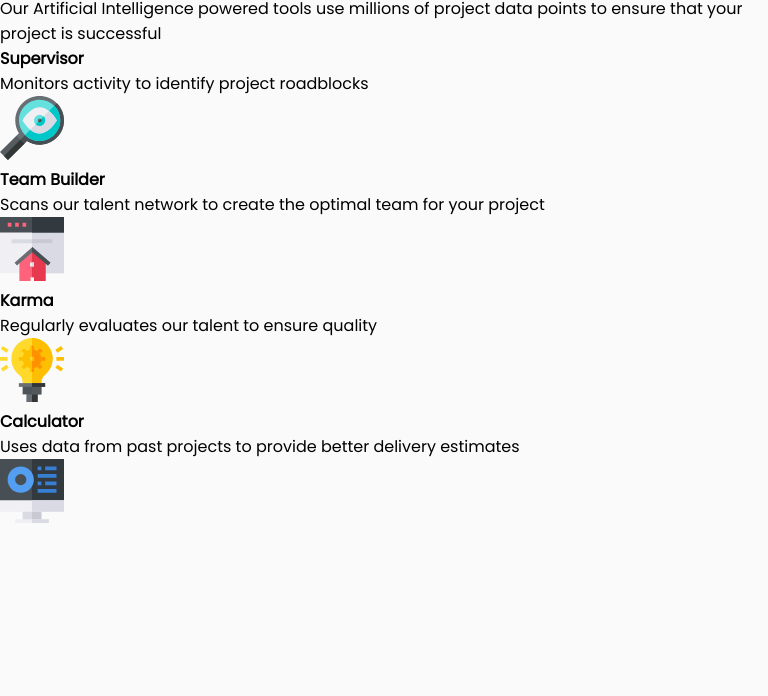
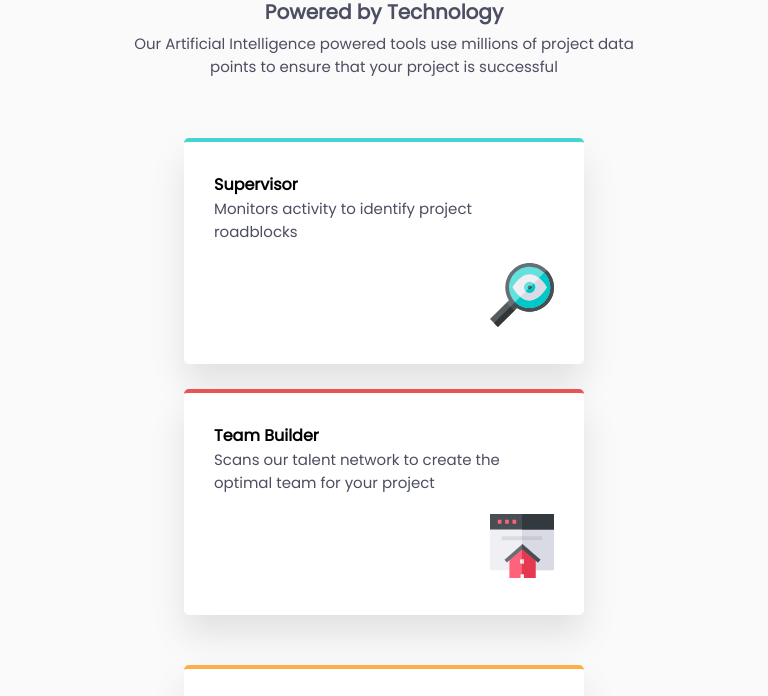
Before and after one commit to Ninjas-T/Four-Card-Feature-Project, a plain HTML site: page index.html in a window 768 px wide. Shown: the part 68-764 px from the top of the page. Drawn offline with Linux system fonts and the light colour scheme; a web font is replaced by a local one.

Commit message:
Centered the header and added the color and the fonts for the heading and para as the design, then displayed all the cards using css grid   and used flex-direction column for the vertical cards, also added hover effect to the border, finally media queries for mobile & tablet relates #5

```diff
--- a/cards.css
+++ b/cards.css
@@ -1,18 +1,174 @@
 @import url('https://fonts.googleapis.com/css2?family=Alef&family=Asul&family=Catamaran:wght@200&family=Montserrat:wght@100;400&family=Outfit:wght@300&family=Poppins:ital,wght@0,100;0,200;0,300;0,400;1,300&family=Roboto&family=Smooch+Sans&display=swap');
 
-*{
+* {
   margin: 0;
   padding: 0;
   box-sizing: border-box;
   font-family: 'Poppins', sans-serif;
 }
 
-body{
+body {
   background: hsl(0, 0%, 98%);
+  color: hsl(234, 12%, 34%);
   max-width: 1200px;
+  margin: auto;
+  padding: 35px 30px;
+  transition: 0.3s;
+}
+
+/*HEADER SECTION STYLE START*/
+header {
+  text-align: center;
+}
+
+header h2 {
+  font-size: 30px;
+  font-weight: 200;
+}
+
+header h3 {
+  font-size: 30px;
+  margin-bottom: 5px;
+}
+
+header p {
+  font-size: 15px;
+  width: 500px;
   margin: auto;
 }
 
-main{
+/*HEADER SECTION STYLE END*/
 
+/*CARD SECTION STYLE START*/
+.container {
+  display: grid;
+  grid-template-columns: repeat(3, 1fr);
+  gap: 25px;
+  margin-top: 60px;
 }
+
+.card1,
+.card2,
+.card3,
+.card4 {
+  background: #fff;
+  border-radius: 5px;
+  box-shadow: 0px 20px 35px rgba(0, 0, 0, 0.1);
+  text-align: right;
+  padding: 30px;
+}
+
+h4 {
+  color: #000;
+}
+
+.text-card {
+  text-align: left;
+}
+
+.text-card p {
+  font-size: 15px;
+  margin-bottom: 20px;
+}
+
+/*COLORING CARDS START*/
+.card1 {
+  border-top: 4px solid hsl(180, 62%, 55%);
+}
+
+.card1:hover {
+  border: 4px solid hsl(180, 62%, 55%);
+}
+
+.card2 {
+  border-top: 4px solid hsl(0, 78%, 62%);
+}
+
+.card2:hover {
+  border: 4px solid hsl(0, 78%, 62%);
+}
+
+.card3 {
+  border-top: 4px solid hsl(34, 97%, 64%);
+}
+
+.card3:hover {
+  border: 4px solid hsl(34, 97%, 64%);
+}
+
+.card4 {
+  border-top: 4px solid hsl(212, 86%, 64%);
+}
+
+.card4:hover {
+  border: 4px solid hsl(212, 86%, 64%);
+}
+
+/*COLORING CARDS END*/
+
+
+.card1,
+.card4 {
+  align-self: center;
+}
+
+.two-cards {
+  display: flex;
+  flex-direction: column;
+  gap: 50px;
+}
+
+/*CARD SECTION STYLE END*/
+
+/* Media Queries IN SMALL SCREEN (Mobile)*/
+@media (max-width: 768px) {
+  body {
+    width: 100%;
+    height: 100vh;
+  }
+
+  header{
+    width: 100%;
+  }
+  header h2 {
+    font-size: 20px;
+  }
+
+  header h3 {
+    font-size: 20px;
+    margin-bottom: 5px;
+  }
+
+  header p {
+    font-size: 10px;
+    width: 100%;
+  }
+
+  .container {
+    display: grid;
+    grid-template-columns: repeat(1, 1fr);
+    margin-top: 60px;
+  }
+}
+
+/* Media Queries IN MEDIUM SCREEN (Tablet) */
+@media (min-width:768px) and (max-width: 991px) {
+  .container {
+    display: grid;
+    width: 400px;
+    margin: auto;
+    grid-template-columns: repeat(1, 1fr);
+    margin-top: 60px;
+  }
+
+  header p {
+    font-size: 15px;
+    width: 500px;
+    margin: auto;
+  }
+}
+
+/* Media Queries IN LARGER SCREEN (Laptop) */
+@media (min-width:992px) and (max-width: 1199px) {
+  /*NO MEDIA QUERIES NEEDED*/
+}
```
